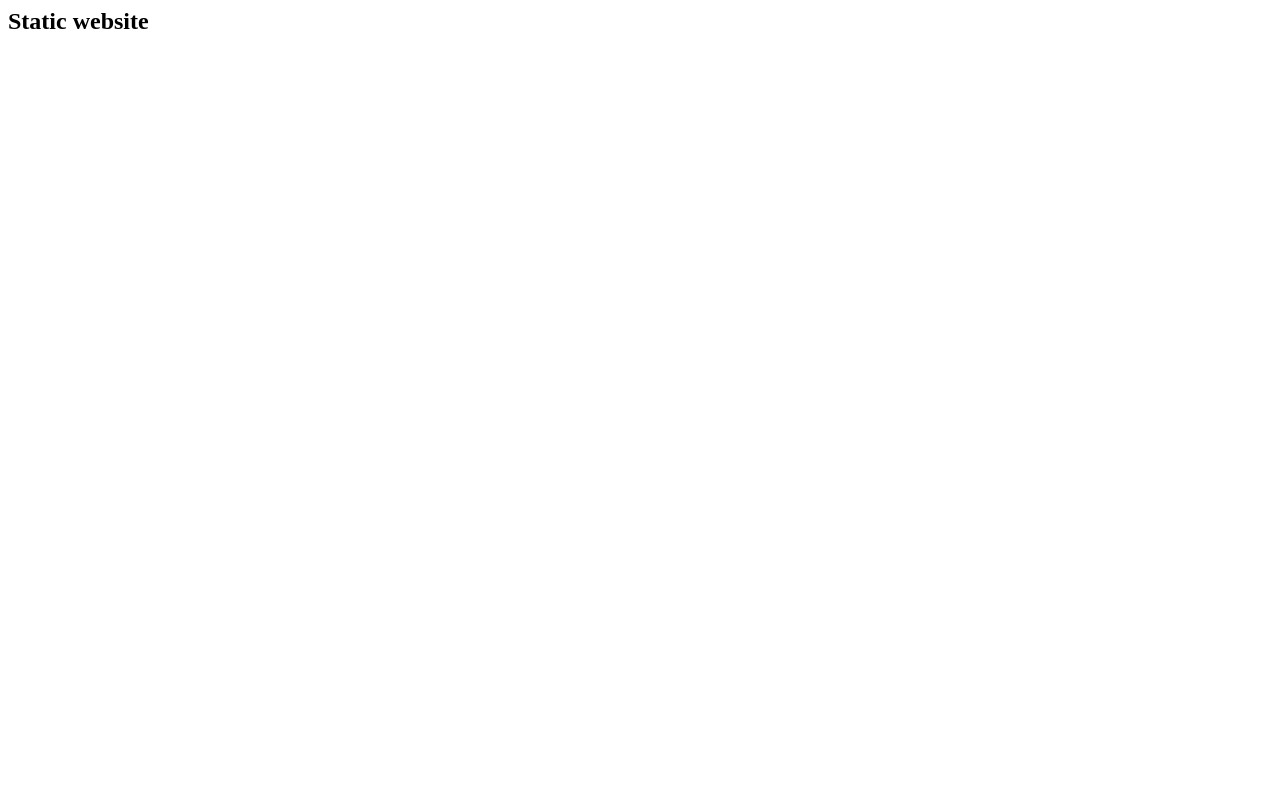
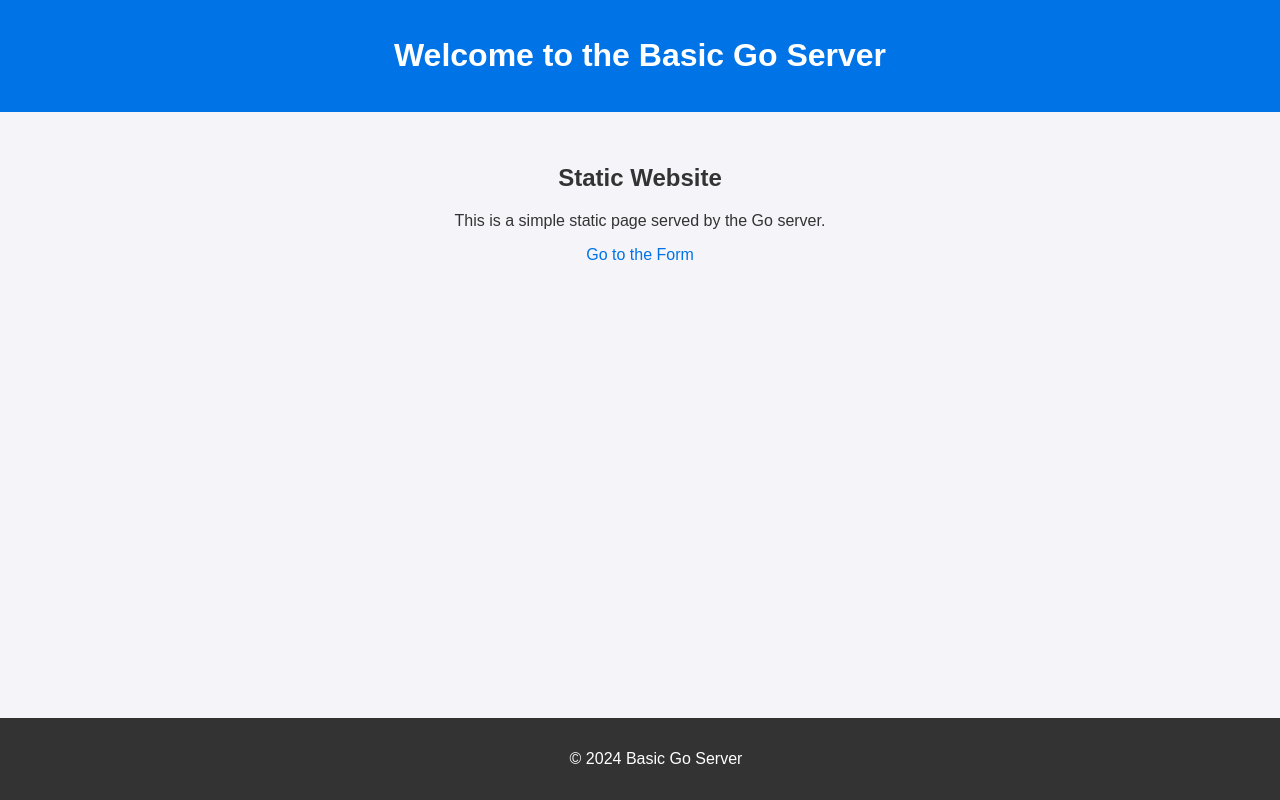
Before and after one commit to KayMas2808/basic-golang-server, a plain HTML site: page static/index.html in a window 1280 px wide. Drawn offline with Linux system fonts and the light colour scheme.

Commit message:
improved html, visuals, and readme.md

```diff
--- a/static/index.html
+++ b/static/index.html
@@ -1,8 +1,63 @@
+<!DOCTYPE html>
 <html>
-    <head>
-        <title>Home</title>
-    </head>
-    <body>
-        <h2>Static website</h2>
-    </body>
+<head>
+    <meta charset="UTF-8">
+    <meta name="viewport" content="width=device-width, initial-scale=1.0">
+    <title>Home</title>
+    <style>
+        body {
+            font-family: Arial, sans-serif;
+            margin: 0;
+            padding: 0;
+            background-color: #f4f4f9;
+            color: #333;
+        }
+
+        header {
+            background-color: #0073e6;
+            color: white;
+            padding: 1rem;
+            text-align: center;
+        }
+
+        main {
+            padding: 2rem;
+            text-align: center;
+        }
+
+        footer {
+            background-color: #333;
+            color: white;
+            text-align: center;
+            padding: 1rem;
+            position: fixed;
+            bottom: 0;
+            width: 100%;
+        }
+
+        a {
+            color: #0073e6;
+            text-decoration: none;
+        }
+
+        a:hover {
+            text-decoration: underline;
+        }
+    </style>
+</head>
+<body>
+    <header>
+        <h1>Welcome to the Basic Go Server</h1>
+    </header>
+
+    <main>
+        <h2>Static Website</h2>
+        <p>This is a simple static page served by the Go server.</p>
+        <p><a href="/form.html">Go to the Form</a></p>
+    </main>
+
+    <footer>
+        <p>&copy; 2024 Basic Go Server</p>
+    </footer>
+</body>
 </html>
```
Also changed, not shown: static/form.html (+15 -5 lines), 1 other file.
